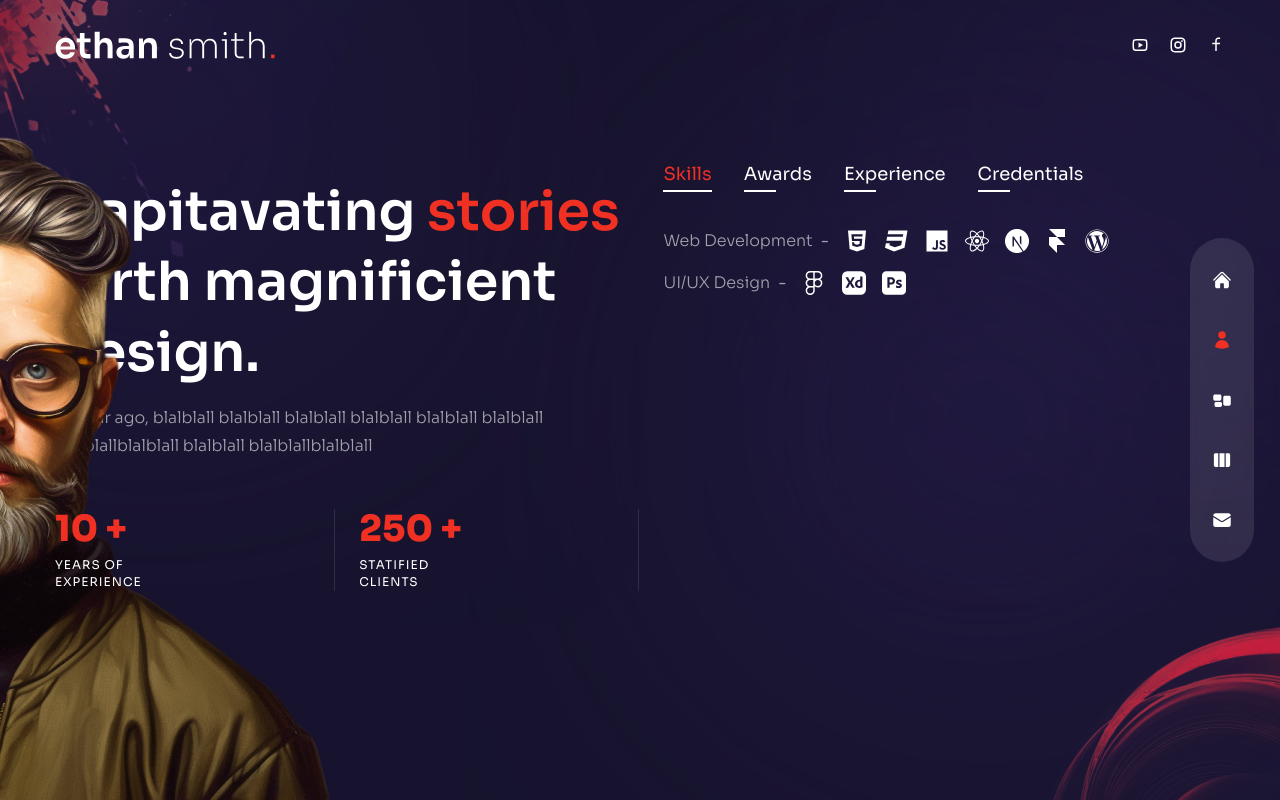
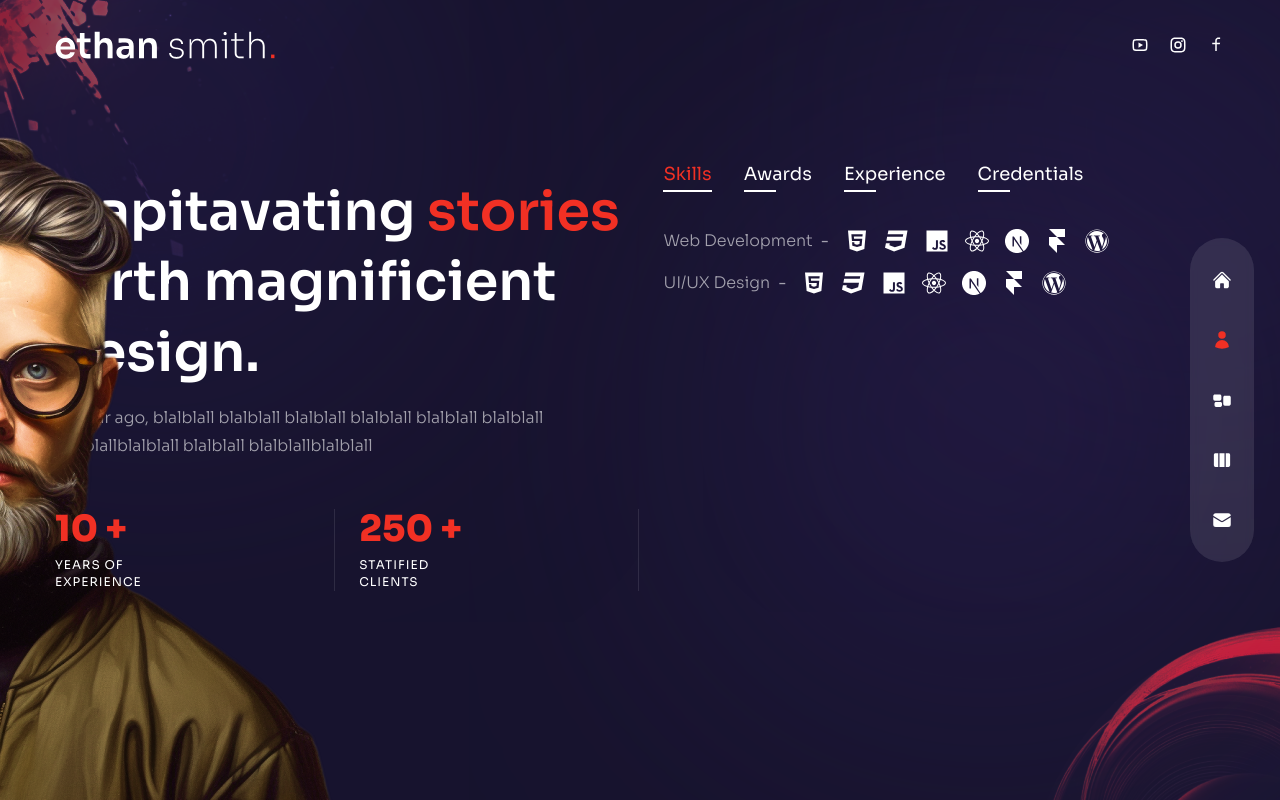
Before and after one commit to babasssss/bastien-portfolio, a Next.js app: page /about in a window 1280 px wide. Built offline with nearby package versions, Linux system fonts and the light colour scheme.

Commit message:
Modif for buid

```diff
--- a/pages/_app.js
+++ b/pages/_app.js
@@ -16,7 +16,7 @@ function MyApp({ Component, pageProps }) {
     <Layout>
       <AnimatePresence mode='wait'>
         <motion.div key={router.route} className='h-full'>
-          <Transition/>
+          {/* <Transition/> */}
           <Component {...pageProps} />
         </motion.div>
       </AnimatePresence>
--- a/pages/about/index.js
+++ b/pages/about/index.js
@@ -24,19 +24,11 @@ const aboutData = [
     info: [
       {
         title: 'Web Development',
-        icons: [
-          <FaHtml5 />,
-          <FaCss3 />,
-          <FaJs />,
-          <FaReact />,
-          <SiNextdotjs />,
-          <SiFramer />,
-          <FaWordpress />,
-        ],
+        icons: ['FaHtml5','FaCss3','FaJs','FaReact','SiNextdotjs','SiFramer','FaWordpress', ],
       },
       {
         title: 'UI/UX Design',
-        icons: [<FaFigma />, <SiAdobexd />, <SiAdobephotoshop />],
+        icons: ['FaFigma','SiAdobexd','SiAdobephotoshop'],icons: ['FaHtml5','FaCss3','FaJs','FaReact','SiNextdotjs','SiFramer','FaWordpress', ]
       },
     ],
   },
@@ -88,6 +80,20 @@ const aboutData = [
     ],
   },
 ];
+
+const mappageIcone = {
+  FaHtml5: FaHtml5,
+  FaCss3: FaCss3,
+  FaFigma:FaFigma,
+  SiAdobexd:SiAdobexd,
+  SiAdobephotoshop:SiAdobephotoshop,
+  FaJs:FaJs,
+  FaReact:FaReact,
+  SiNextdotjs:SiNextdotjs,
+  SiFramer:SiFramer,
+  FaWordpress:FaWordpress
+};
+
 
 // components
 import Avatar from '../../components/Avatar'
@@ -207,8 +213,9 @@ const About = () => {
                     <div className="">{item.stage}</div>
                     {/* icons */}
                     <div className="flex gap-x-4">
-                      {item.icons?.map((icon, itemIndex)=>{
-                        return <div key={itemIndex} className="text-2xl text-white">{icon}</div>;
+                      {item.icons?.map((nomIcone, indexIcone) => {
+                        const ComposantIcone = mappageIcone[nomIcone];
+                        return <ComposantIcone key={indexIcone} className="text-2xl text-white" />;
                       })}
                     </div>
                   </div>
--- a/pages/api/hello.js
+++ b/pages/api/hello.js
@@ -1,5 +1,5 @@
 // Next.js API route support: https://nextjs.org/docs/api-routes/introduction
 
 export default function handler(req, res) {
-  res.status(200).json({ name: 'John Doe' })
+  res.status(200).json({ name: 'SOREAU Bastien' })
 }
--- a/pages/contact/index.js
+++ b/pages/contact/index.js
@@ -16,7 +16,7 @@ const Contact = () => {
             animate="show"
             exit="hidden"
             className='h2 text-center mb-12'>
-            Let's <span className='text-accent'>connect.</span>
+            Let s <span className='text-accent'>connect.</span>
           </motion.h2>
           {/* form */}
           <motion.form
@@ -33,7 +33,7 @@ const Contact = () => {
             <input type='text' placeholder='subject' className='input'/>
             <textarea placeholder='message' className='textarea'></textarea>
             <button className='btn rounded-full border border-white/50 max-w-[170px] px-8 transition-all duration-300 flex items-center justify-center overflow-hidden hover:border-accent group'>
-              <span className='group-hover:-translate-y-[120%] group-hover:opacity-0 transition-all duration-500'>Let's talk</span>
+              <span className='group-hover:-translate-y-[120%] group-hover:opacity-0 transition-all duration-500'>Let s talk</span>
               <BsArrowRight className='-translate-y-[120%] opacity-0 group-hover:flex group-hover:-translate-y-0 group-hover:opacity-100 transition-all duration-300 absolute text-[22px] '/>
             </button>
           </motion.form>
```
